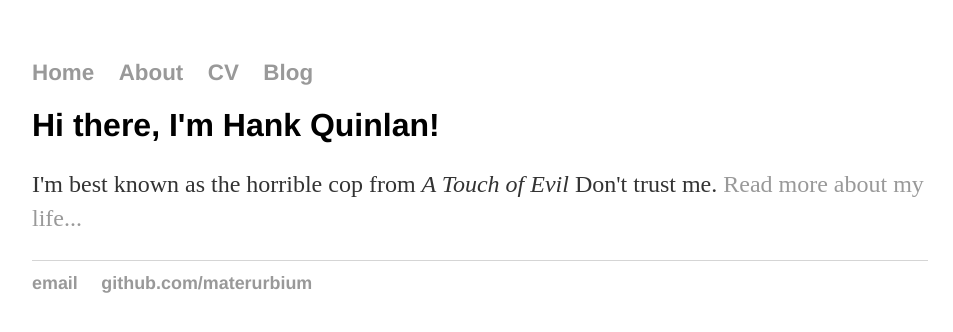
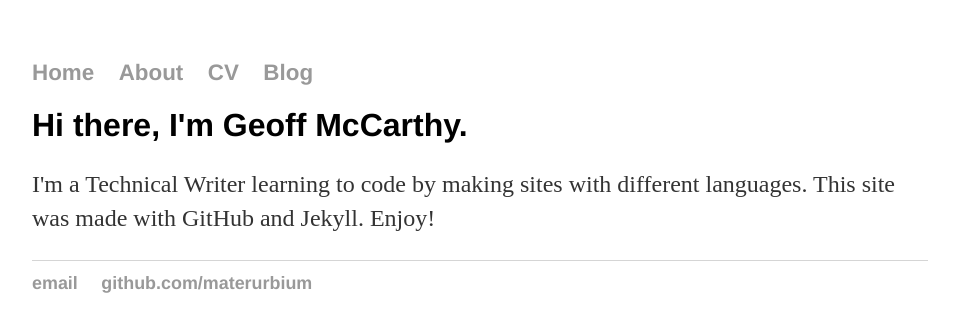
Before and after one commit to materurbium/github.io, a Jekyll site: the page built from index.html, in a window 1280 px wide. Shown: the top 332 px of the page, without its empty margins (160-1113 px from the left). Built offline with Jekyll 4.4.1, drawn with Linux system fonts in a browser that asks for light colours.

Commit message:
Update index.html

```diff
--- a/index.html
+++ b/index.html
@@ -3,6 +3,6 @@ layout: default
 title: Hank Quinlan, Horrible Cop
 ---
 <div class="blurb">
-	<h1>Hi there, I'm Hank Quinlan!</h1>
-	<p>I'm best known as the horrible cop from <em>A Touch of Evil</em> Don't trust me. <a href="/about">Read more about my life...</a></p>
+	<h1>Hi there, I'm Geoff McCarthy.</h1>
+	<p>I'm a Technical Writer learning to code by making sites with different languages. This site was made with GitHub and Jekyll. Enjoy!</p>
 </div><!-- /.blurb -->
```
